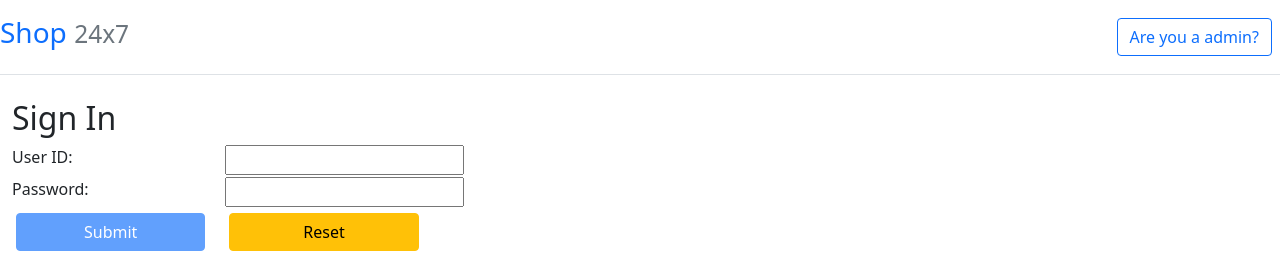
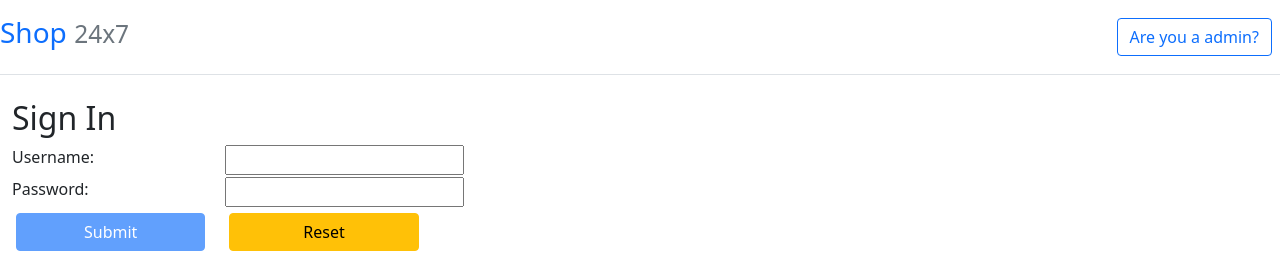
Before and after one commit to GroupInfo11/Capstone-Project, an Angular app in the folder Grocery-Store/Front-end/: page /UserSignIn in a window 1280 px wide. Shown: the top 253 px of the page. Built offline with nearby package versions, Linux system fonts and the light colour scheme.

Commit message:
Changed sign in to work with username instead of email

```diff
--- a/Grocery-Store/Front-end/src/app/generate-reports/generate-reports.component.ts
+++ b/Grocery-Store/Front-end/src/app/generate-reports/generate-reports.component.ts
@@ -20,7 +20,6 @@ export class GenerateReportsComponent implements OnInit {
   //Need daily, weekly, monthly reports
   //Specific customer and product reports
   getAllUsers(){
-
     this.users = this.userSer.getUserDetails();
   }
 }
--- a/Grocery-Store/Front-end/src/app/user-signin/user-signin.component.html
+++ b/Grocery-Store/Front-end/src/app/user-signin/user-signin.component.html
@@ -7,10 +7,10 @@
         </div>
         <div class = "row">
             <div class = "col-2">
-                <label>User ID: </label>
+                <label>Username: </label>
             </div>
             <div class = "col-2">
-                <input type="text" formControlName="id"/><br/>
+                <input type="text" formControlName="username"/><br/>
             </div>
         </div>
         <div class = "row">
--- a/Grocery-Store/Front-end/src/app/user-signin/user-signin.component.ts
+++ b/Grocery-Store/Front-end/src/app/user-signin/user-signin.component.ts
@@ -12,7 +12,7 @@ import { UserService } from '../user.service';
 export class UserSigninComponent implements OnInit {
 
   signInRef = new FormGroup({
-    id:new FormControl("",[Validators.required]),
+    username:new FormControl("",[Validators.required]),
     password:new FormControl("",[Validators.required])
   })
   msg?:string;
@@ -25,7 +25,7 @@ export class UserSigninComponent implements OnInit {
     let login = this.signInRef.value;
     this.userSer.checkLoginDetails(login).subscribe(result=>{
       if(result=="Success"){
-        this.router.navigate(["UserPanel"]);
+        this.router.navigate(["UserDashboard",login.username]);
       }else{
         this.msg = result;
       }
```
Also changed, not shown: 1 other file (tests, documents, lock files or other folders).
